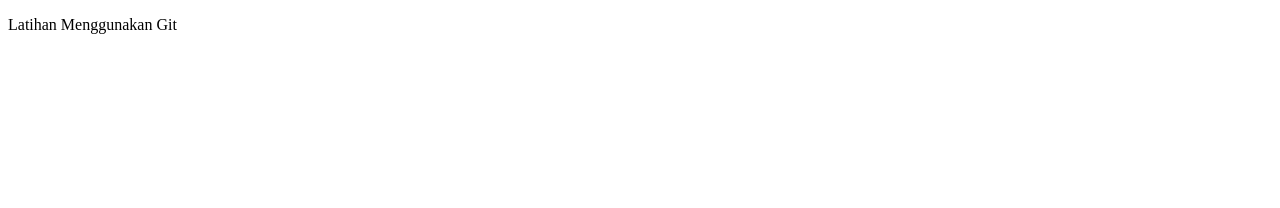
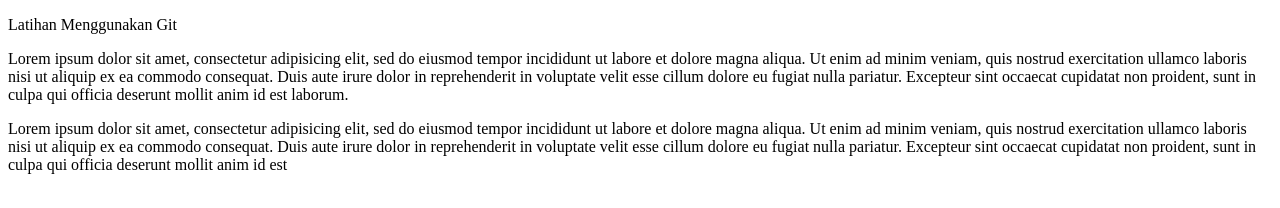
Before and after one commit to deoartanta/cobagit, a plain HTML site: page index.html in a window 1280 px wide. Drawn offline with Linux system fonts and the light colour scheme.

Commit message:
Menambah lorem

```diff
--- a/index.html
+++ b/index.html
@@ -8,5 +8,7 @@
 </head>
 <body>
 	<P>Latihan Menggunakan Git</P>
+	<p>Lorem ipsum dolor sit amet, consectetur adipisicing elit, sed do eiusmod tempor incididunt ut labore et dolore magna aliqua. Ut enim ad minim veniam, quis nostrud exercitation ullamco laboris nisi ut aliquip ex ea commodo consequat. Duis aute irure dolor in reprehenderit in voluptate velit esse cillum dolore eu fugiat nulla pariatur. Excepteur sint occaecat cupidatat non proident, sunt in culpa qui officia deserunt mollit anim id est laborum.</p>
+	<p>Lorem ipsum dolor sit amet, consectetur adipisicing elit, sed do eiusmod tempor incididunt ut labore et dolore magna aliqua. Ut enim ad minim veniam, quis nostrud exercitation ullamco laboris nisi ut aliquip ex ea commodo consequat. Duis aute irure dolor in reprehenderit in voluptate velit esse cillum dolore eu fugiat nulla pariatur. Excepteur sint occaecat cupidatat non proident, sunt in culpa qui officia deserunt mollit anim id est </p>
 </body>
 </html>
```
